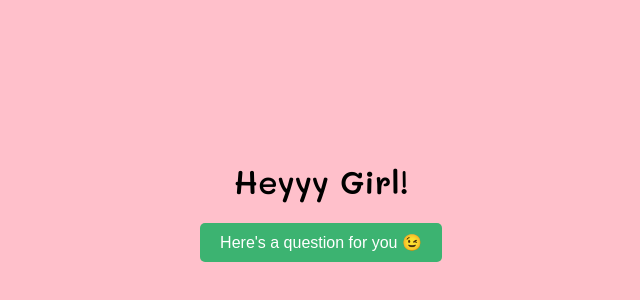
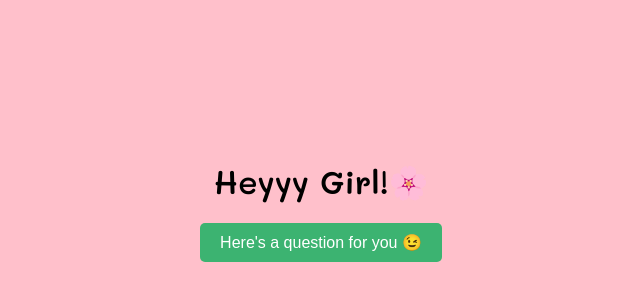
Before and after one commit to Abinash161/Web-Technology, a plain HTML site: page index.html in a window 1280 px wide. Shown: the part 200-500 px from the top of the page, without its empty margins (319-959 px from the left). Drawn offline with Linux system fonts and the light colour scheme.

Commit message:
Update index.html

```diff
--- a/index.html
+++ b/index.html
@@ -11,7 +11,7 @@
 </head>
 <body>
     <div class="container">
-    <h1>Heyyy Girl!</h1>
+    <h1>Heyyy Girl!🌸</h1>
     <a href="propose.html">
     <button id="message">Here's a question for you 😉</button>
     </a>
```
